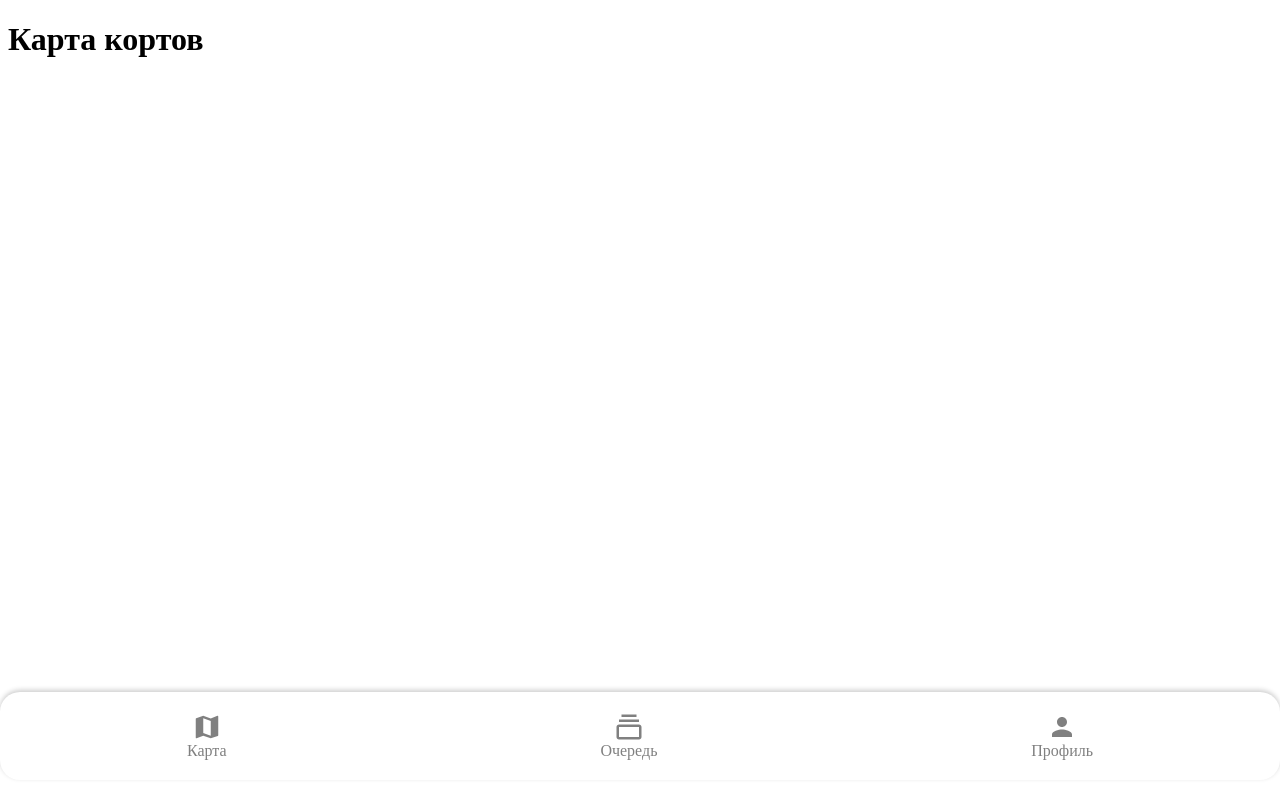
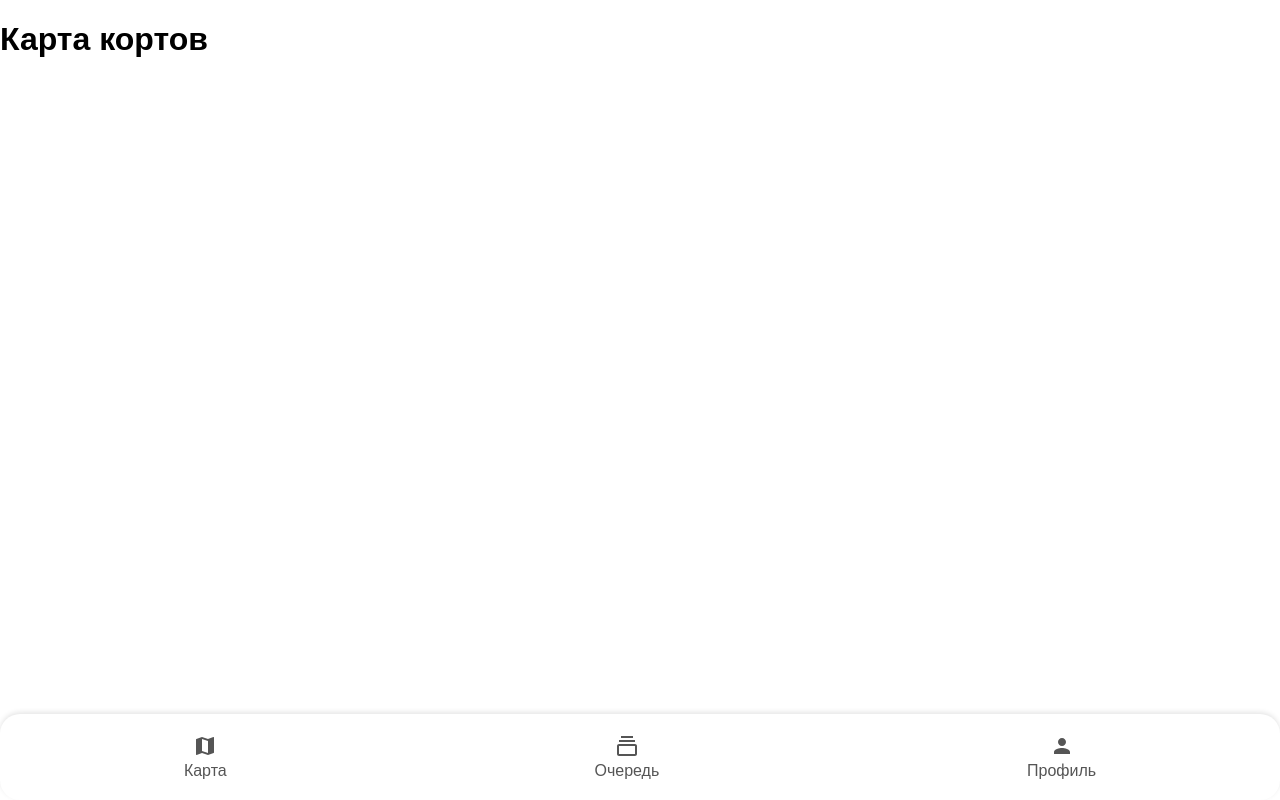
Before and after one commit to serj-the/queue_TT, a plain HTML site: page static/map.html in a window 1280 px wide. Drawn offline with Linux system fonts and the light colour scheme.

Commit message:
Update map.html

```diff
--- a/static/map.html
+++ b/static/map.html
@@ -4,6 +4,36 @@
     <title>Карта кортов</title>
     <meta name="viewport" content="width=device-width, initial-scale=1.0">
     <link rel="stylesheet" href="/css/styles.css">
+    <style>
+    /* Временные стили для проверки */
+    body {
+      margin: 0;
+      padding: 0;
+      font-family: Arial, sans-serif;
+    }
+    .tabs {
+      position: fixed;
+      bottom: 0;
+      width: 100%;
+      background: white;
+      display: flex;
+      justify-content: space-around;
+      padding: 10px 0;
+      box-shadow: 0 -2px 5px rgba(0,0,0,0.1);
+    }
+    .tab {
+      display: flex;
+      flex-direction: column;
+      align-items: center;
+      text-decoration: none;
+      color: #555;
+    }
+    .tab-icon {
+      width: 24px;
+      height: 24px;
+      margin-bottom: 4px;
+    }
+  </style>
     <script src="https://telegram.org/js/telegram-web-app.js"></script>
     <script src="/js/auth.js"></script>
     <script src="/js/map.js"></script>
```
